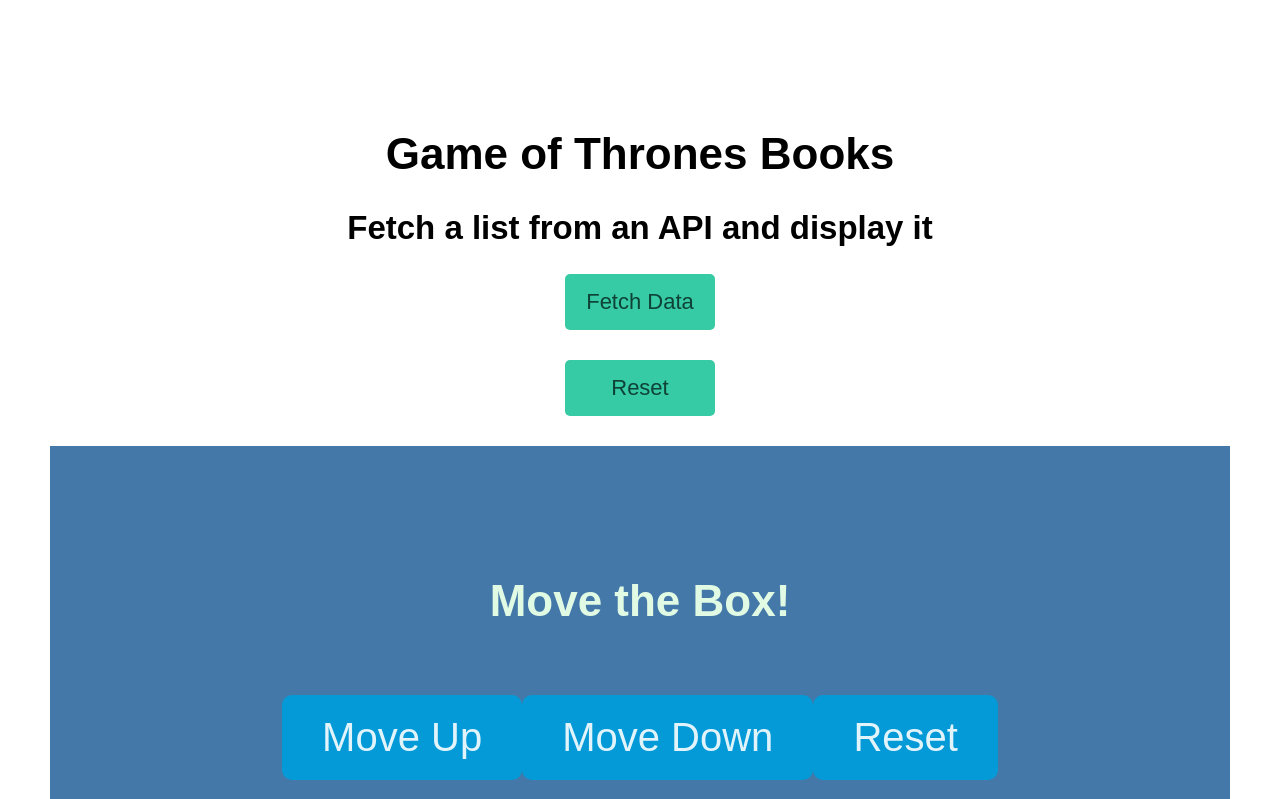
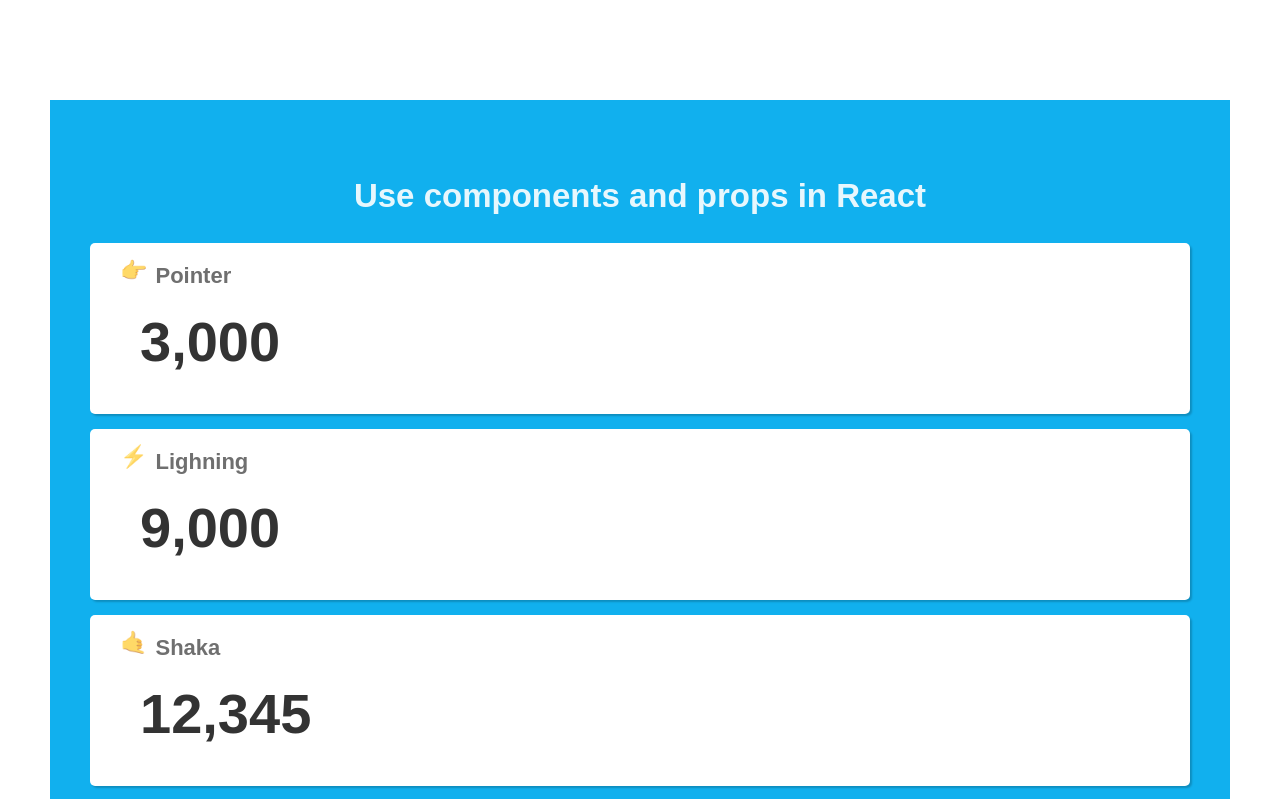
Before and after one commit to williamwdev/react-review-challenge, a React (Create React App) app: page / in a window 1280 px wide. Shown: the top 799 px of the page. Built offline with nearby package versions, Linux system fonts and the light colour scheme.

Commit message:
completed challenge 8 passing props and fixed styling

```diff
--- a/src/App.css
+++ b/src/App.css
@@ -211,3 +211,42 @@
 .details {
   text-align: left;
 }
+
+/* Stat Card Props styling */
+.props-container {
+  font-family: sans-serif;
+  padding: 50px 40px 20px;
+  background: hsl(197, 87%, 50%);
+  color: hsl(197, 87%, 95%);
+  height: 100%;
+}
+
+.stat-card {
+  background: #fff;
+  position: relative;
+  border-radius: 5px;
+  padding: 20px 30px;
+  box-shadow: 2px 2px 2px rgba(0, 0, 0, 0.2);
+  color: #333;
+  min-width: 50%;
+  margin-bottom: 15px;
+}
+
+.stat-card .stat-line {
+  display: flex;
+  align-items: center;
+  margin-bottom: 15px;
+  opacity: 0.7;
+}
+
+.stat-card span {
+  margin-right: 8px;
+  transform: translateY(-5px);
+}
+
+.stat-card p {
+  font-size: 56px;
+  font-weight: bold;
+  margin: 20px;
+  text-align: left;
+}
--- a/src/App.js
+++ b/src/App.js
@@ -6,11 +6,13 @@
 import Calculator from '../src/components/Calculator/Calculator';
 import Movement from '../src/components/Movement/Movement';
 import FetchAPI from '../src/components/FetchAPI/FetchAPI';
+import ParentComponent from './components/PassProps/PassProps';
 import './App.css';
 
 function App() {
   return (
     <div className="App">
+      <ParentComponent/>
       <FetchAPI/>
       <Movement/>
       <Calculator/>
--- /dev/null
+++ b/src/components/PassProps/PassProps.js
@@ -0,0 +1,35 @@
+import React from 'react';
+
+/** The Challenge: Create Components in React
+ * Define the child component in JSX
+ * Define props of icon, label and number in the child component
+ * Use the child component numerous times in the provided parent component and pass in varying data as props
+ */
+
+
+// Child Component
+function StatCard(props) {
+  return (
+    <div className="stat-card">
+      <div className="stat-line">
+        <span>{props.icon}</span>
+        <strong>{props.label}</strong>
+      </div>
+      <p>{props.number.toLocaleString()}</p>
+    </div>
+  );
+}
+
+// Parent Component
+export default function ParentComponent() {
+  return (
+    <div className="props-container">
+      <h2>Use components and props in React</h2>
+      {/* Use child component x4 here */}
+      <StatCard icon='👉' label='Pointer' number={3000}/>
+      <StatCard icon='⚡' label='Lighning' number={9000}/>
+      <StatCard icon='🤙' label='Shaka' number={12345}/>
+      <StatCard icon='💎' label='Diamonds' number={42}/>
+    </div>
+  );
+}
```
